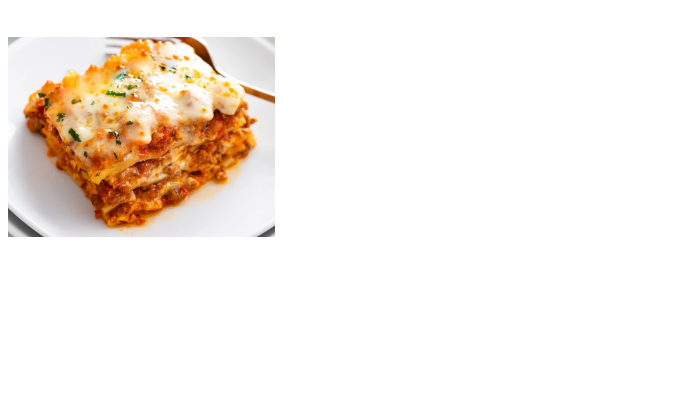
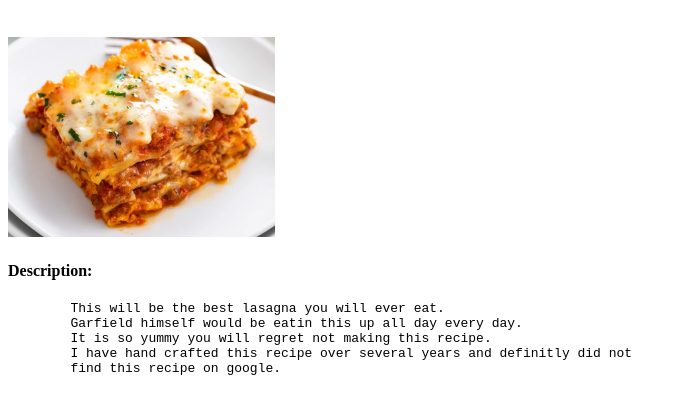
Before and after one commit to colbynance/odin-recipies, a plain HTML site: page recipes/lasagna.html in a window 1280 px wide. Shown: the part 61-474 px from the top of the page, without its empty margins (0-686 px from the left). Drawn offline with Linux system fonts and the light colour scheme.

Commit message:
Add description of lasagna recipe

```diff
--- a/recipes/lasagna.html
+++ b/recipes/lasagna.html
@@ -6,7 +6,16 @@
     <title>Lasagna recipe</title>
 </head>
 <body>
-    <h1>Lasagna</h1><br>
-    <img src="images/Lasagna-Recipe-f.webp" height="200px">
+    <h1>Lasagna</h1> <br>
+    <img src="images/Lasagna-Recipe-f.webp" height="200px"> <br>
+    <h4>Description: </h4>
+    <pre>
+        This will be the best lasagna you will ever eat.
+        Garfield himself would be eatin this up all day every day.
+        It is so yummy you will regret not making this recipe.
+        I have hand crafted this recipe over several years and definitly did not
+        find this recipe on google.
+    </pre>
+
 </body>
 </html>
```
